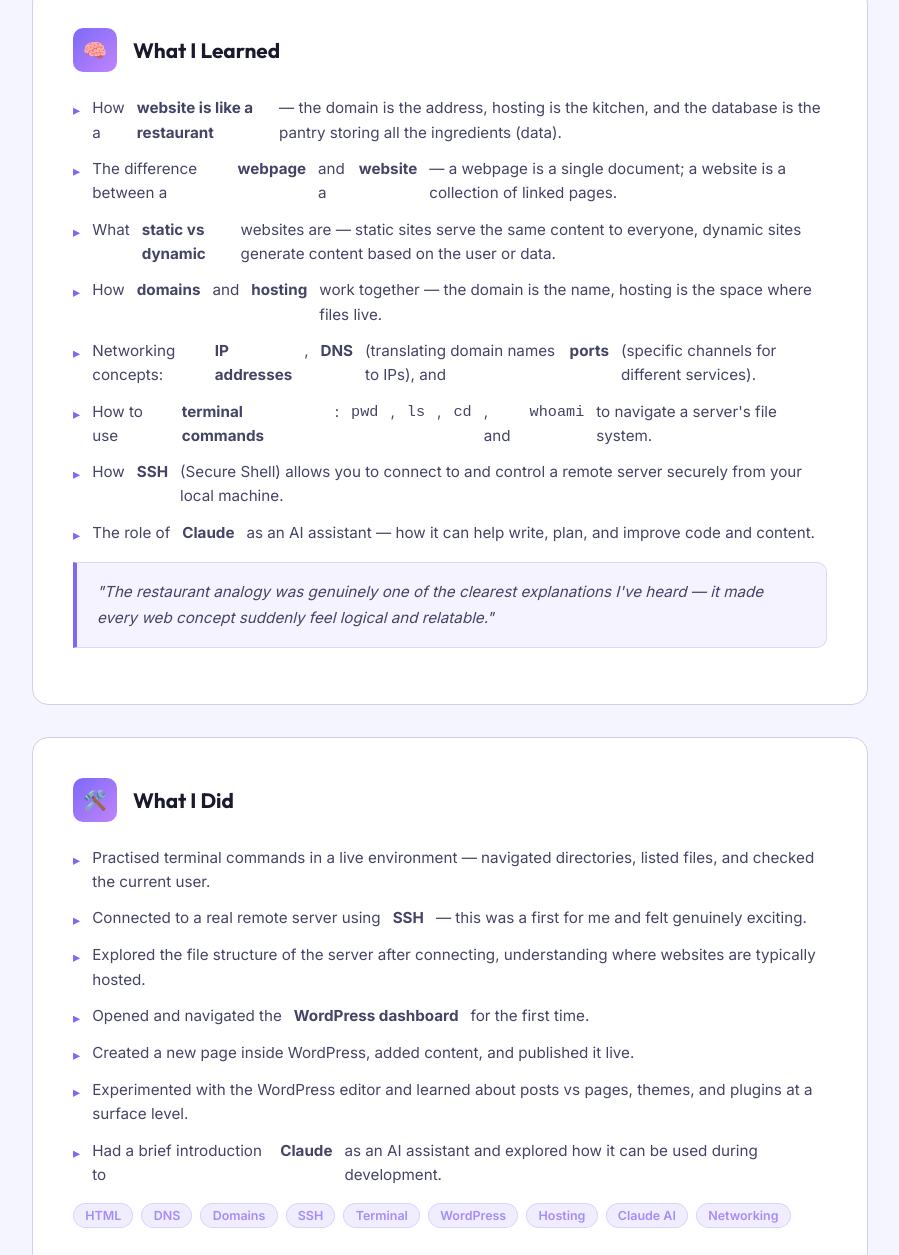
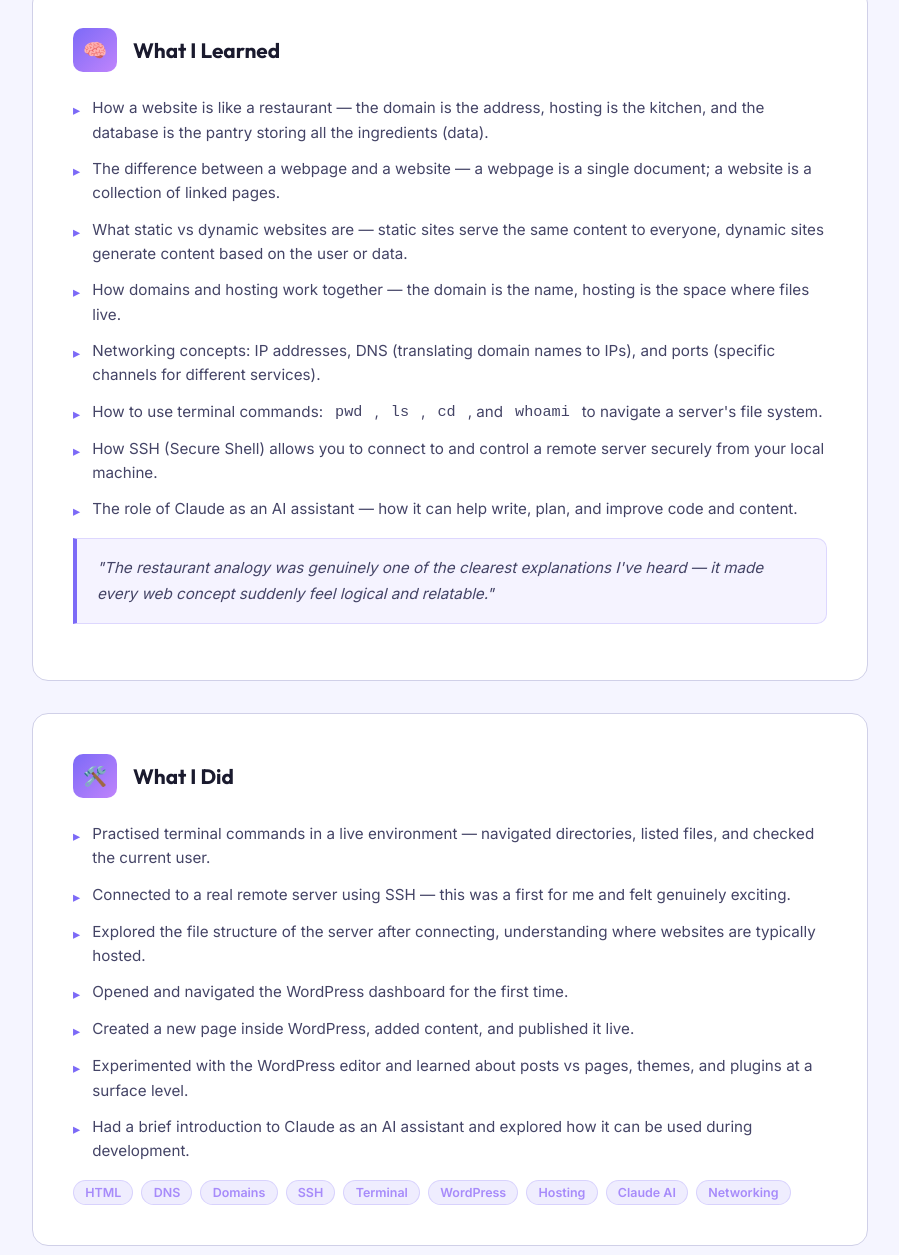
Before and after one commit to Suhas-Joshua-V/Production-brew-suhas.j.v, a plain HTML site: page day2.html in a window 1280 px wide. Shown: the part 839-2094 px from the top of the page, without its empty margins (190-1089 px from the left). Drawn offline with Linux system fonts and the light colour scheme.

Commit message:
fix paragraph formatting

```diff
--- a/day2.html
+++ b/day2.html
@@ -64,14 +64,14 @@
       <h2>What I Learned</h2>
     </div>
     <ul class="bullet-list">
-      <li>How a <strong>website is like a restaurant</strong> — the domain is the address, hosting is the kitchen, and the database is the pantry storing all the ingredients (data).</li>
-      <li>The difference between a <strong>webpage</strong> and a <strong>website</strong> — a webpage is a single document; a website is a collection of linked pages.</li>
-      <li>What <strong>static vs dynamic</strong> websites are — static sites serve the same content to everyone, dynamic sites generate content based on the user or data.</li>
-      <li>How <strong>domains</strong> and <strong>hosting</strong> work together — the domain is the name, hosting is the space where files live.</li>
-      <li>Networking concepts: <strong>IP addresses</strong>, <strong>DNS</strong> (translating domain names to IPs), and <strong>ports</strong> (specific channels for different services).</li>
-      <li>How to use <strong>terminal commands</strong>: <code>pwd</code>, <code>ls</code>, <code>cd</code>, and <code>whoami</code> to navigate a server's file system.</li>
-      <li>How <strong>SSH</strong> (Secure Shell) allows you to connect to and control a remote server securely from your local machine.</li>
-      <li>The role of <strong>Claude</strong> as an AI assistant — how it can help write, plan, and improve code and content.</li>
+      <li>How a website is like a restaurant — the domain is the address, hosting is the kitchen, and the database is the pantry storing all the ingredients (data).</li>
+      <li>The difference between a webpage and a website — a webpage is a single document; a website is a collection of linked pages.</li>
+      <li>What static vs dynamic websites are — static sites serve the same content to everyone, dynamic sites generate content based on the user or data.</li>
+      <li>How domains and hosting work together — the domain is the name, hosting is the space where files live.</li>
+      <li>Networking concepts: IP addresses, DNS (translating domain names to IPs), and ports (specific channels for different services).</li>
+      <li>How to use terminal commands: <code>pwd</code>, <code>ls</code>, <code>cd</code>, and <code>whoami</code> to navigate a server's file system.</li>
+      <li>How SSH (Secure Shell) allows you to connect to and control a remote server securely from your local machine.</li>
+      <li>The role of Claude as an AI assistant — how it can help write, plan, and improve code and content.</li>
     </ul>
     <div class="highlight-box">
       "The restaurant analogy was genuinely one of the clearest explanations I've heard — it made every web concept suddenly feel logical and relatable."
@@ -86,12 +86,12 @@
     </div>
     <ul class="bullet-list">
       <li>Practised terminal commands in a live environment — navigated directories, listed files, and checked the current user.</li>
-      <li>Connected to a real remote server using <strong>SSH</strong> — this was a first for me and felt genuinely exciting.</li>
+      <li>Connected to a real remote server using SSH — this was a first for me and felt genuinely exciting.</li>
       <li>Explored the file structure of the server after connecting, understanding where websites are typically hosted.</li>
-      <li>Opened and navigated the <strong>WordPress dashboard</strong> for the first time.</li>
+      <li>Opened and navigated the WordPress dashboard for the first time.</li>
       <li>Created a new page inside WordPress, added content, and published it live.</li>
       <li>Experimented with the WordPress editor and learned about posts vs pages, themes, and plugins at a surface level.</li>
-      <li>Had a brief introduction to <strong>Claude</strong> as an AI assistant and explored how it can be used during development.</li>
+      <li>Had a brief introduction to Claude as an AI assistant and explored how it can be used during development.</li>
     </ul>
     <div class="tag-list">
       <span class="tag">HTML</span>
--- a/style.css
+++ b/style.css
@@ -2,6 +2,9 @@
 @import url('https://fonts.googleapis.com/css2?family=Inter:wght@300;400;500;600;700;800&family=Outfit:wght@400;600;700;800&display=swap');
 
 *, *::before, *::after { margin: 0; padding: 0; box-sizing: border-box; }
+
+/* Prevent bold elements from ever breaking inline flow */
+strong, b { display: inline !important; font-weight: 600; }
 
 :root {
   --bg: #0f0f13;
```
Also changed, not shown: day1.html (+5 -5 lines), day3.html (+7 -7 lines).
